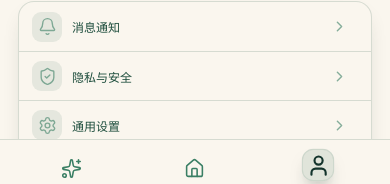
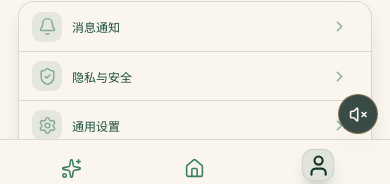
Before and after one commit to JavierVII/hackday--omg, a React (Vite) app in the folder client/: page /profile in a window 390 px wide. Shown: the part 628-812 px from the top of the page. Built offline with nearby package versions, Linux system fonts and the light colour scheme.

Commit message:
feat：添加背景音乐

```diff
--- a/client/src/App.tsx
+++ b/client/src/App.tsx
@@ -1,5 +1,11 @@
+import { BackgroundMusic } from "./components/common/BackgroundMusic";
 import { AppRouter } from "./router";
 
 export function App() {
-  return <AppRouter />;
+  return (
+    <>
+      <AppRouter />
+      <BackgroundMusic />
+    </>
+  );
 }
--- /dev/null
+++ b/client/src/components/common/BackgroundMusic/index.tsx
@@ -0,0 +1,61 @@
+import { Volume2, VolumeX } from "lucide-react";
+import { useEffect, useRef, useState } from "react";
+
+import "./styles.css";
+
+const BACKGROUND_MUSIC_SRC = "/assets/audio/Easter%20Day%20in%20Asia.mp3";
+
+export function BackgroundMusic() {
+  const audioRef = useRef<HTMLAudioElement>(null);
+  const [isPlaying, setIsPlaying] = useState(false);
+
+  useEffect(() => {
+    const audio = audioRef.current;
+
+    if (!audio) return;
+
+    audio.volume = 0.2;
+  }, []);
+
+  async function togglePlayback() {
+    const audio = audioRef.current;
+
+    if (!audio) return;
+
+    if (audio.paused) {
+      try {
+        await audio.play();
+        setIsPlaying(true);
+      } catch {
+        setIsPlaying(false);
+      }
+      return;
+    }
+
+    audio.pause();
+    setIsPlaying(false);
+  }
+
+  return (
+    <div className="background-music">
+      <audio
+        ref={audioRef}
+        src={BACKGROUND_MUSIC_SRC}
+        loop
+        preload="metadata"
+        onPause={() => setIsPlaying(false)}
+        onPlay={() => setIsPlaying(true)}
+      />
+      <button
+        className={isPlaying ? "background-music__button is-playing" : "background-music__button"}
+        type="button"
+        aria-label={isPlaying ? "暂停背景音乐" : "播放背景音乐"}
+        title={isPlaying ? "暂停背景音乐" : "播放背景音乐"}
+        aria-pressed={isPlaying}
+        onClick={togglePlayback}
+      >
+        {isPlaying ? <Volume2 size={19} /> : <VolumeX size={19} />}
+      </button>
+    </div>
+  );
+}
--- /dev/null
+++ b/client/src/components/common/BackgroundMusic/styles.css
@@ -0,0 +1,50 @@
+.background-music {
+  position: fixed;
+  z-index: 100;
+  right: max(18px, env(safe-area-inset-right));
+  bottom: max(18px, env(safe-area-inset-bottom));
+}
+
+.background-music__button {
+  display: grid;
+  width: 42px;
+  height: 42px;
+  padding: 0;
+  place-items: center;
+  color: var(--paper-white);
+  background: rgb(15 39 33 / 82%);
+  border: 1px solid rgb(232 167 101 / 40%);
+  border-radius: 999px;
+  box-shadow: var(--shadow-raised);
+  backdrop-filter: blur(14px);
+  cursor: pointer;
+  transition: border-color 180ms ease, background 180ms ease, transform 180ms ease;
+}
+
+.background-music__button:hover {
+  border-color: rgb(232 167 101 / 76%);
+  background: rgb(15 39 33 / 92%);
+  transform: translateY(-1px);
+}
+
+.background-music__button:focus-visible {
+  outline: 2px solid var(--focus-ring);
+  outline-offset: 3px;
+}
+
+.background-music__button.is-playing {
+  color: var(--ink-green-950);
+  background: linear-gradient(145deg, #f5d39d, var(--sunset-gold));
+}
+
+@media (max-width: 720px) {
+  .background-music {
+    right: 12px;
+    bottom: calc(82px + env(safe-area-inset-bottom));
+  }
+
+  .background-music__button {
+    width: 40px;
+    height: 40px;
+  }
+}
```
Also changed, not shown: client/public/assets/audio/CREDITS.md (added, +12 -0 lines), 1 other file (tests, documents, lock files or other folders).
